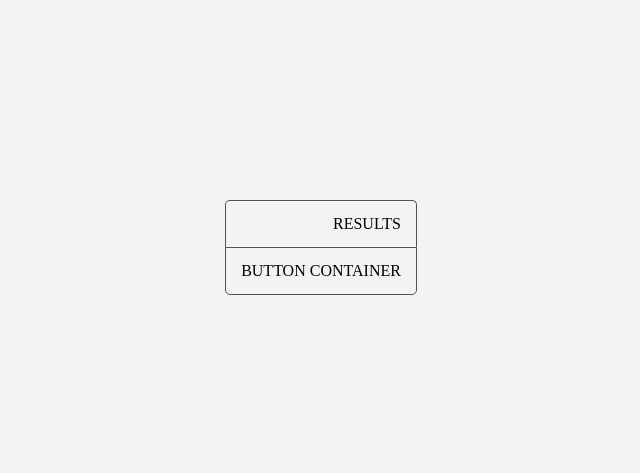
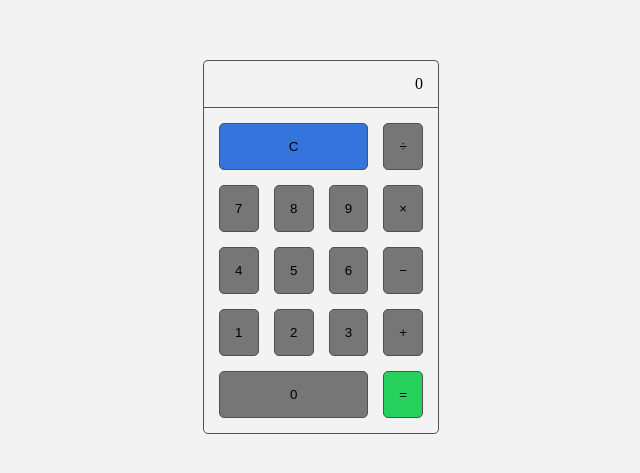
Before and after one commit to MrT3313/MostBestestCalculator_TakeHomeChallenge1, a React (Create React App) app in the folder client/: page / in a window 1280 px wide. Shown: the part 153-626 px from the top of the page, without its empty margins (319-959 px from the left). Built offline with nearby package versions, Linux system fonts and the light colour scheme.

Commit message:
Initial CSS Grid Layout w/ color theme

```diff
--- /dev/null
+++ b/client/src/components/ActionButton.js
@@ -0,0 +1,52 @@
+// IMPORTS
+import React from 'react'
+
+// STYLES
+import '../styles/button.css'
+
+// __MAIN__
+function ActionButton({type}) {
+    switch (type) {
+        case 'divide':
+            return (
+                <button className='Button'>
+                    &divide;
+                </button>
+            )
+        case 'clear':
+            return (
+                <button className='Button clear'>
+                    C
+                </button>
+            )
+        case 'multiply':
+            return (
+                <button className='Button'>
+                    &#215;
+                </button>
+            )
+        case 'subtract':
+            return (
+                <button className='Button'>
+                    &#8722;
+                </button>
+            )
+        case 'add':
+            return (
+                <button className='Button'>
+                    &#43;
+                </button>
+            )
+        case 'equals':
+            return (
+                <button className='Button equals'>
+                	&#61;
+                </button>
+            )
+        default:
+            return null
+    }
+}
+
+// EXPORT
+export default ActionButton
--- /dev/null
+++ b/client/src/components/Button.js
@@ -0,0 +1,25 @@
+// IMPORTS
+import React from 'react'
+
+// STYLES
+
+// __MAIN__
+function Button({num}) {
+    switch(num) {
+        case 0:
+            return (
+                <button className='Button zero'>
+                    {num}
+                </button>
+            )
+            default:
+                return (
+                    <button className='Button'>
+                        {num}
+                    </button>
+                )
+    }
+}
+
+// EXPORT
+export default Button
--- a/client/src/components/ButtonContainer.js
+++ b/client/src/components/ButtonContainer.js
@@ -1,5 +1,9 @@
 // IMPORTS
 import React from 'react'
+
+// COMPONENTS
+import Button from './Button.js'
+import ActionButton from './ActionButton.js'
 
 // STYLES
 import '../styles/ButtonContainer.css'
@@ -8,7 +12,26 @@ import '../styles/ButtonContainer.css'
 function ButtonContainer() {
     return (
         <div className='ButtonContainer'>
-            BUTTON CONTAINER
+            <ActionButton type='clear'/>
+            <ActionButton type='divide'/>
+
+            <Button num={7}/>
+            <Button num={8}/>
+            <Button num={9}/>
+            <ActionButton type={'multiply'}/>
+
+            <Button num={4}/>
+            <Button num={5}/>
+            <Button num={6}/>
+            <ActionButton type={'subtract'}/>
+
+            <Button num={1}/>
+            <Button num={2}/>
+            <Button num={3}/>
+            <ActionButton type={'add'}/>
+
+            <Button num={0}/>
+            <ActionButton type={'equals'}/>
         </div>
     )
 }
--- a/client/src/components/Calculator.js
+++ b/client/src/components/Calculator.js
@@ -1,5 +1,5 @@
 // IMPORTS
-import React from 'react'
+import React, {useState} from 'react'
 
 // COMPONENTS
 import ResultScreen from './ResultScreen.js'
@@ -10,9 +10,12 @@ import '../styles/Calculator.css'
 
 // __MAIN__
 function Calculator() {
+    // State
+    const [result, setResult] = useState()
+    // Return
     return (
         <div className="Calculator">
-            <ResultScreen />
+            <ResultScreen result={result}/>
             <ButtonContainer />
         </div>
     )
--- a/client/src/components/ResultScreen.js
+++ b/client/src/components/ResultScreen.js
@@ -1,14 +1,23 @@
 // IMPORTS
-import React from 'react'
+import React, {useState, useEffect} from 'react'
 
 // STYLES
 import '../styles/ResultScreen.css'
 
 // __MAIN__
-function ResultScreen() {
+function ResultScreen({result}) {
+    // State
+    const [value, setValue] = useState(0)
+    // UseEffect
+    useEffect(() => {
+        if (result) {
+            setValue(result)
+        }
+    }, result)
+    // RETURN
     return (
         <div className='ResultScreen'>
-            RESULTS
+            {value}
         </div>
     )
 }
--- a/client/src/styles/ButtonContainer.css
+++ b/client/src/styles/ButtonContainer.css
@@ -1,7 +1,10 @@
 @import './index.css';
 
 .ButtonContainer {
-    display: flex;
+    display: grid;
+    /* grid-template-columns: 1fr 1fr 1fr 1fr; */
+    grid-template-columns: repeat(4, 1fr);
+    grid-gap: 15px;
 
     border: 1px solid var(--text_and_line);
     border-bottom-right-radius: 5px;
--- /dev/null
+++ b/client/src/styles/button.css
@@ -0,0 +1,22 @@
+@import './index.css';
+
+.Button {
+    display: grid;
+
+    padding: var(--padding);
+    background-color: var(--defaultButton_Grey);
+    border: 1px solid var(--text_and_line);
+    border-radius: 5px;
+    cursor: pointer;
+}
+
+.clear {
+    background-color: var(--clearButton_Blue);
+    grid-column: span 3;
+}
+.zero {
+    grid-column: span 3;
+}
+.equals {
+    background-color: var(--equalButton_Green);
+}
```
Also changed, not shown: 1 other file (tests, documents, lock files or other folders).
